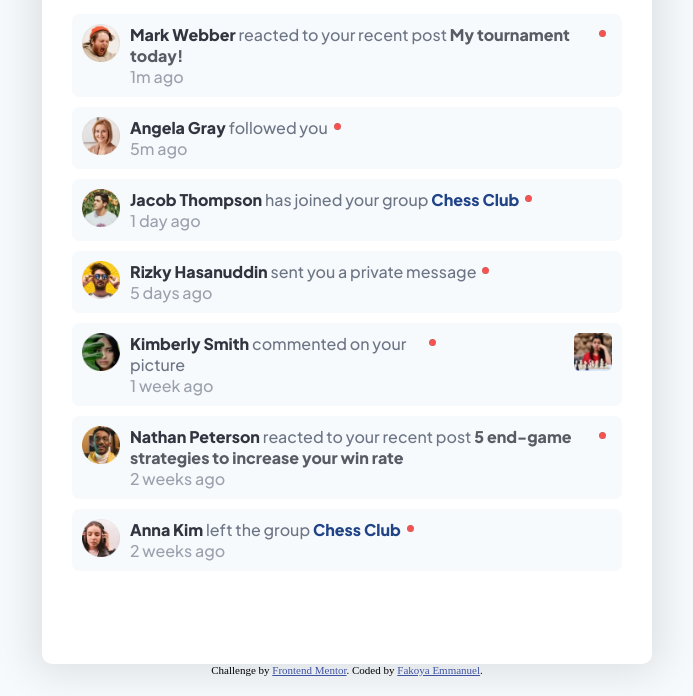
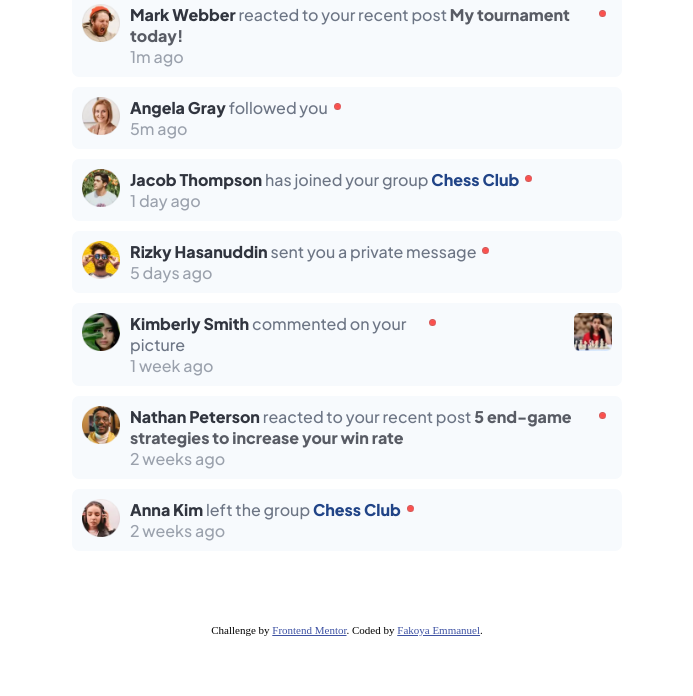
Before and after one commit to Fkmanny/notifications-bar, a plain HTML site: page index.html in a window 1280 px wide. Shown: the part 104-800 px from the top of the page, without its empty margins (293-986 px from the left). Drawn offline with Linux system fonts and the light colour scheme.

Commit message:
Update style.css

```diff
--- a/style.css
+++ b/style.css
@@ -1,5 +1,5 @@
 html{
-    background-color: hsl(210, 60%, 98%);
+    background-color: white;
     font-size: 16px;
 }
 #card{
@@ -7,9 +7,7 @@ html{
     width: 550px;
     height: 700px;
     background-color: white;
-    border-radius: 10px;
-    box-shadow: 0px 0px 40px 10px rgba(0, 0, 0, .1);
-    padding: 30px;
+    padding: 10px;
     font-family: 'Plus Jakarta Sans', sans-serif;
 }
 #notifications, #notification-bar, #mark, #angela, #jacob, #rizky, #kimberly, #nathan, #anna {
```
